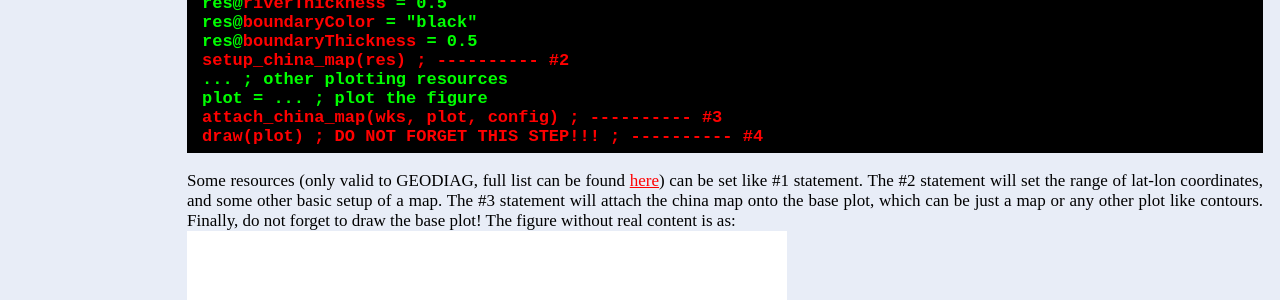
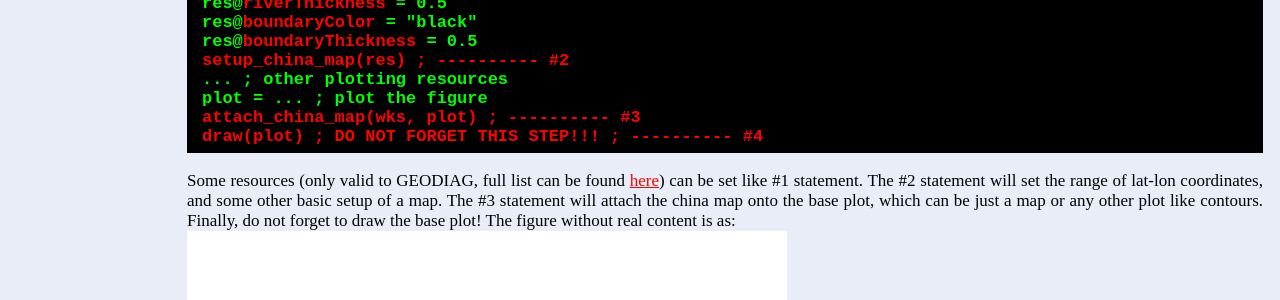
Before and after one commit to huyong1109/geodiag, a Jekyll site: the page built from documentation.html, in a window 1280 px wide. Shown: the part 543-843 px from the top of the page. Built offline with Jekyll 4.4.1, drawn with Linux system fonts in a browser that asks for light colours; comment, search, counter and statistics services are not loaded.

Commit message:
Fix wrong doc

```diff
--- a/documentation.html
+++ b/documentation.html
@@ -36,7 +36,7 @@ comments: true
 			... ; other plotting resources<br>
 			plot = ... ; plot the figure<br>
 			<font color="red">
-			attach_china_map(wks, plot, config)     ; ---------- #3<br>
+			attach_china_map(wks, plot)     ; ---------- #3<br>
 			draw(plot) ; DO NOT FORGET THIS STEP!!! ; ---------- #4
 			</font>
 		</div>
```
